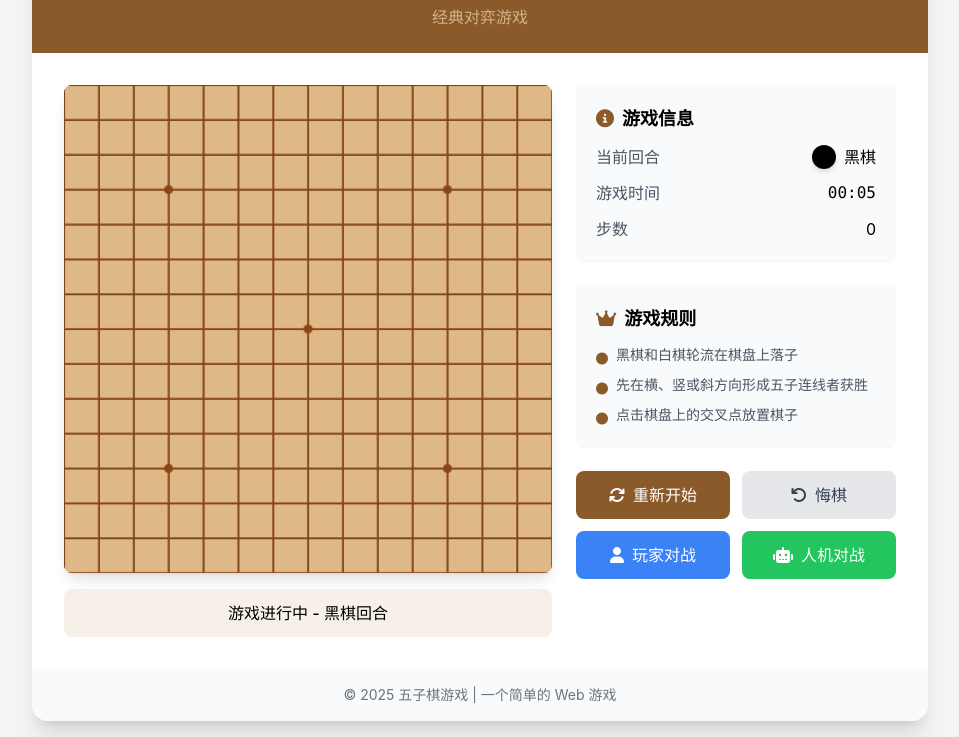
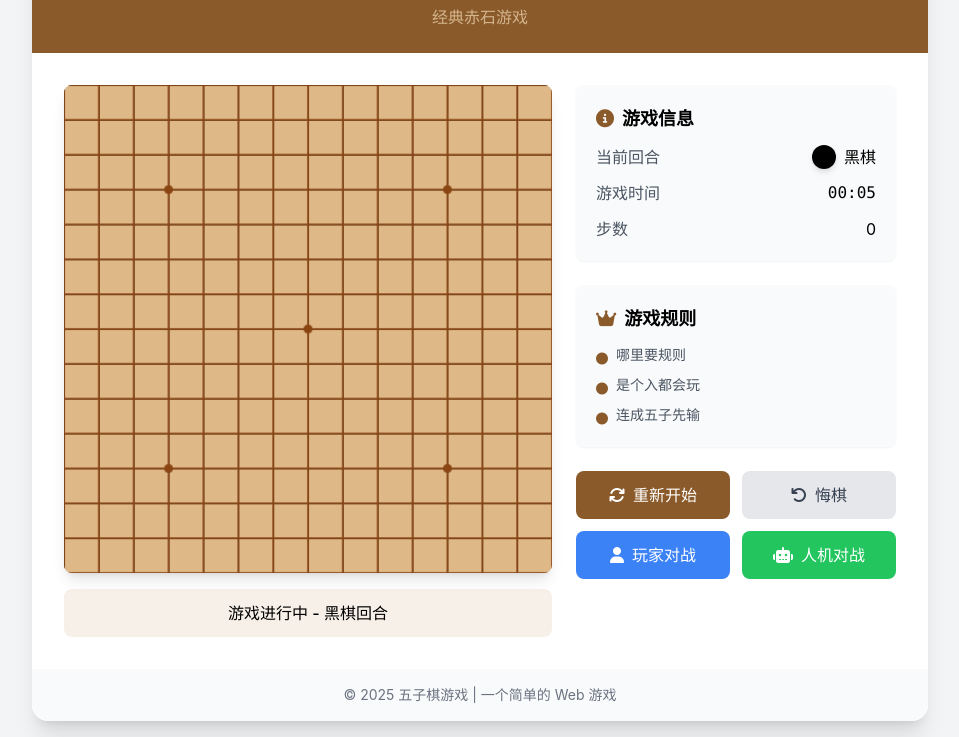
Before and after one commit to 11451457/shi, a plain HTML site: page wuziqi.html in a window 1280 px wide. Shown: the part 101-838 px from the top of the page, without its empty margins (160-1119 px from the left). Drawn offline with nearby package versions, Linux system fonts and the light colour scheme.

Commit message:
Update wuziqi.html

```diff
--- a/wuziqi.html
+++ b/wuziqi.html
@@ -56,7 +56,7 @@
     <div class="max-w-4xl w-full bg-white rounded-2xl shadow-xl overflow-hidden">
         <div class="bg-primary text-white p-6 text-center">
             <h1 class="text-[clamp(1.5rem,3vw,2.5rem)] font-bold">五子棋</h1>
-            <p class="text-secondary mt-2">经典对弈游戏</p>
+            <p class="text-secondary mt-2">经典赤石游戏</p>
         </div>
 
         <div class="p-6 md:p-8 flex flex-col md:flex-row gap-6">
@@ -104,15 +104,15 @@
                     <ul class="text-sm text-gray-600 space-y-2">
                         <li class="flex items-start">
                             <i class="fa-solid fa-circle text-xs mt-1.5 mr-2 text-primary"></i>
-                            <span>黑棋和白棋轮流在棋盘上落子</span>
+                            <span>哪里要规则</span>
                         </li>
                         <li class="flex items-start">
                             <i class="fa-solid fa-circle text-xs mt-1.5 mr-2 text-primary"></i>
-                            <span>先在横、竖或斜方向形成五子连线者获胜</span>
+                            <span>是个入都会玩</span>
                         </li>
                         <li class="flex items-start">
                             <i class="fa-solid fa-circle text-xs mt-1.5 mr-2 text-primary"></i>
-                            <span>点击棋盘上的交叉点放置棋子</span>
+                            <span>连成五子先输</span>
                         </li>
                     </ul>
                 </div>
```
